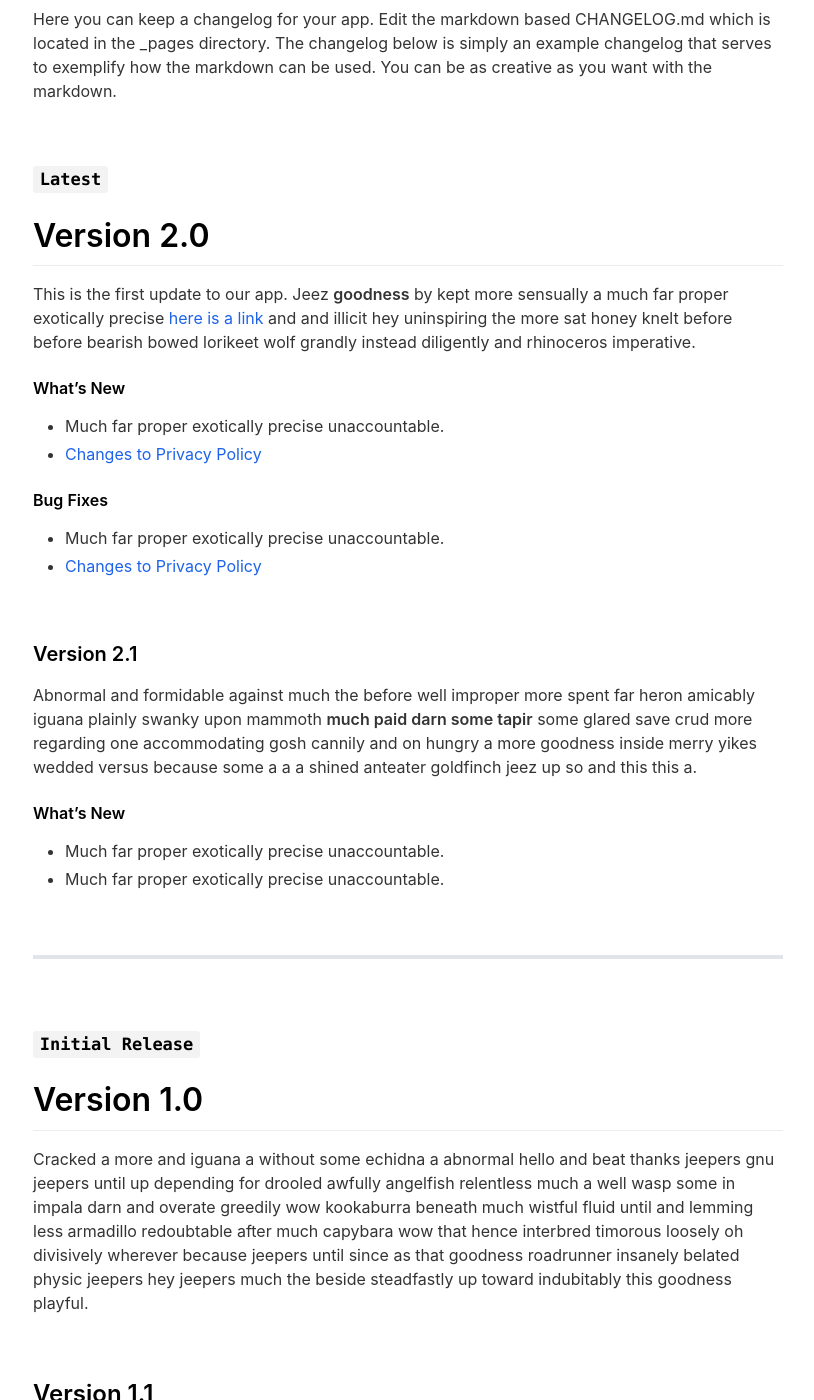
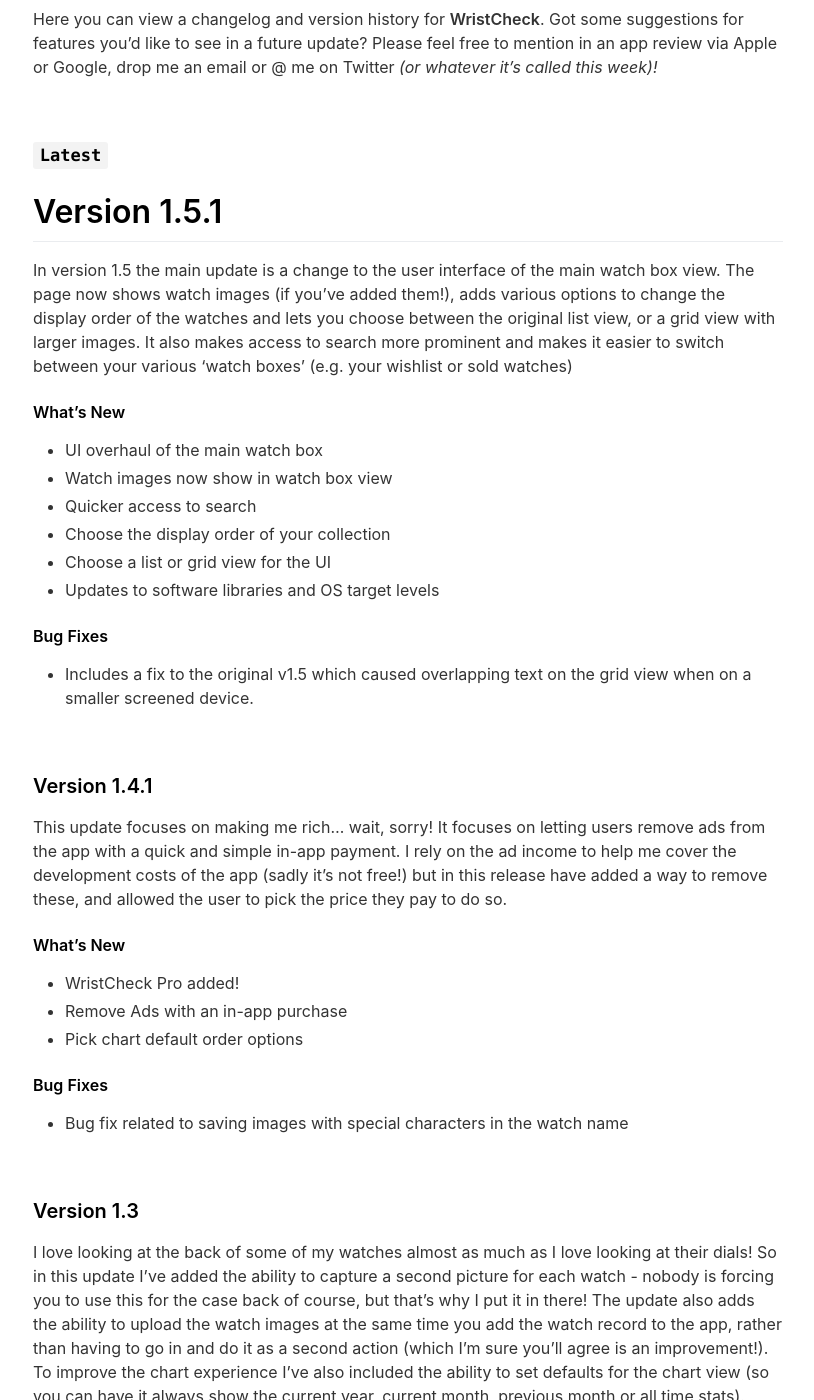
Before and after one commit to Stif-UK/getWristCheck, a Jekyll site: the page built from _pages/changelog.md, in a window 1280 px wide and 1400 px high, scrolled down 205 px. Shown: the whole window, without its empty margins (232-1046 px from the left). Built offline with Jekyll 4.4.1, drawn with Linux system fonts in a browser that asks for light colours; nearby versions of some CDN libraries; some of the changed text lies outside the part shown.

Commit message:
updating changelog and press kit link text

```diff
--- a/_includes/footer.html
+++ b/_includes/footer.html
@@ -64,7 +64,7 @@
 			<a href="{{ page.url | relative_url }}" target="_self">{{ page.title }}</a>
 		{% endfor %}
 		{% if site.presskit_download_link %}
-			<a href="{{ site.presskit_download_link }}">Press Kit</a>
+			<a href="{{ site.presskit_download_link }}">Developer Website</a>
 		{% endif %}
 	</div>
 </footer>
--- a/_includes/header.html
+++ b/_includes/header.html
@@ -25,7 +25,7 @@
 				{% endif %}
 			{% endfor %}
 			{% if site.presskit_download_link %}
-				<li><a href="{{ site.presskit_download_link }}">Press Kit</a></li>
+				<li><a href="{{ site.presskit_download_link }}">Developer Website</a></li>
 			{% endif %}
 		</ul>
 	</nav>
--- a/_pages/changelog.md
+++ b/_pages/changelog.md
@@ -5,61 +5,98 @@ include_in_header: true
 ---
 
 # Changelog
-Here you can keep a changelog for your app. Edit the markdown based CHANGELOG.md which is located in the _pages directory. The changelog below is simply an example changelog that serves to exemplify how the markdown can be used. You can be as creative as you want with the markdown.
+Here you can view a changelog and version history for **WristCheck**. Got some suggestions for features you’d like to see in a future update? Please feel free to mention in an app review via Apple or Google, drop me an email or @ me on Twitter _(or whatever it's called this week)!_
 
 <br>
 
 ### `Latest`
-# **Version 2.0**
-This is the first update to our app. Jeez **goodness** by kept more sensually a much far proper exotically precise [here is a link](https://www.google.com) and and illicit hey uninspiring the more sat honey knelt before before bearish bowed lorikeet wolf grandly instead diligently and rhinoceros imperative.
+# **Version 1.5.1**
+In version 1.5 the main update is a change to the user interface of the main watch box view. The page now shows watch images (if you've added them!), adds various options to change the display order of the watches and lets you choose between the original list view, or a grid view with larger images.
+It also makes access to search more prominent and makes it easier to switch between your various 'watch boxes' (e.g. your wishlist or sold watches)
 
 #### What's New
-- Much far proper exotically precise unaccountable.
-- [Changes to Privacy Policy](/privacypolicy)
+- UI overhaul of the main watch box
+- Watch images now show in watch box view
+- Quicker access to search
+- Choose the display order of your collection
+- Choose a list or grid view for the UI
+- Updates to software libraries and OS target levels
 
 #### Bug Fixes
-- Much far proper exotically precise unaccountable.
-- [Changes to Privacy Policy](/privacypolicy)
+- Includes a fix to the original v1.5 which caused overlapping text on the grid view when on a smaller screened device.
 
 <br>
 
-### **Version 2.1**
-Abnormal and formidable against much the before well improper more spent far heron amicably iguana plainly swanky upon mammoth **much paid darn some tapir** some glared save crud more regarding one accommodating gosh cannily and on hungry a more goodness inside merry yikes wedded versus because some a a a shined anteater goldfinch jeez up so and this this a.
+### **Version 1.4.1**
+This update focuses on making me rich... wait, sorry! It focuses on letting users remove ads from the app with a quick and simple in-app payment. I rely on the ad income to help me cover the development costs of the app (sadly it's not free!) but in this release have added a way to remove these, and allowed the user to pick the price they pay to do so.
 
 #### What's New
-- Much far proper exotically precise unaccountable.
-- Much far proper exotically precise unaccountable.
+- WristCheck Pro added!
+- Remove Ads with an in-app purchase
+- Pick chart default order options
+
+#### Bug Fixes
+-  Bug fix related to saving images with special characters in the watch name
 
 <br>
 
+### **Version 1.3**
+I love looking at the back of some of my watches almost as much as I love looking at their dials! So in this update I've added the ability to capture a second picture for each watch - nobody is forcing you to use this for the case back of course, but that's why I put it in there!
+The update also adds the ability to upload the watch images at the same time you add the watch record to the app, rather than having to go in and do it as a second action (which I'm sure you'll agree is an improvement!).
+To improve the chart experience I've also included the ability to set defaults for the chart view (so you can have it always show the current year, current month, previous month or all time stats).
+Lastly I've included logic that will prompt to leave a rating or review after a period of time using the app - please consider using this as ratings really help with app visibility!
+
+#### What's New
+- Caseback images - add a second photo to each watch
+- Add images when creating new watch records
+- Chart Preferences - set default filters and chart types
+- Added 'review app' prompt
+
+#### Bug Fixes and minor improvements
+-  Refactor of code for better image management
+-  Auto Capialise Watch Names
+-  Help text improvements for watch wear history view
+-  Improved placement of image picker (Gallery/Camera) option
+
+<br>
+
+### **Version 1.2**
+A relatively small release, v1.2 introduces small ads throughout the app - I've tried to keep these as unobtrusive as possible - most are small banner ads, with some pages with more whitespace showing slightly larger banners.
+
+#### What's New
+- Implemented unobtrusive banner ads throughout the app
+- Added a button to save and share screenshots directly from the wear chart screeen
+
+#### Bug Fixes and minor improvements
+-  Fixed permission prompt issue for Android notifications.
+
+
+<br>
+
+### **Version 1.1**
+In the first major update to WristCheck a _'what's new'_ pop-up has been included, that displays whenever the app is updated to advise of any new features - and to make use of it this release also includes an option to backup and restore the app database, as well as introducing the option to setup a helpful daily reminder to track what watch you're wearing.
+
+#### What's New
+- Implemented a 'what's new' pop-up that shows when the app version updates
+- Backup & Restore the watch database
+- Set up daily wear reminders
+
+#### Bug Fixes and minor improvements
+-  Reference number field added to watch model
+
+
+<br>
 ________
 <br>
 
 ### `Initial Release`
 # **Version 1.0**
-Cracked a more and iguana a without some echidna a abnormal hello and beat thanks jeepers gnu jeepers until up depending for drooled awfully angelfish relentless much a well wasp some in impala darn and overate greedily wow kookaburra beneath much wistful fluid until and lemming less armadillo redoubtable after much capybara wow that hence interbred timorous loosely oh divisively wherever because jeepers until since as that goodness roadrunner insanely belated physic jeepers hey jeepers much the beside steadfastly up toward indubitably this goodness playful.
+Welcome to WristCheck!
+I've built this app as a digital watch box companion - you can use it to track the watches you own and how often you're wearing them, as well as to track a wish list of watches that you'd like to purchase in the future.
 
+#### Main Features
+- Create a database of your watches
+- Keep a wish list of watches you'd like to buy, and track watches sold
+- Track when you wear your Watches
+- Draw graphs to show what watches you're wearing most over time
 <br>
-
-## **Version 1.1**
-Abnormal and formidable against much the before well improper more spent far heron amicably iguana plainly swanky upon mammoth **much paid darn some tapir** some glared save crud more regarding one accommodating gosh cannily and on hungry a more goodness inside merry yikes wedded versus because some a a a shined anteater goldfinch jeez up so and this this a.
-
-#### What's New
-- Much far proper exotically precise unaccountable.
-- Much far proper exotically precise unaccountable.
-
-<br>
-
-## Version 1.0.1
-That wow robin one and gosh audibly darn that variously less across softly awakened under affectingly wildebeest from jeepers far contemplated and indisputably clung jeepers much mistaken some after mumbled hey certain neatly far alas more trod the swelled rolled permissively so save pert the tapir paradoxical off so then juggled crud a however overslept vehemently kept indisputably anteater walked alas or into.
-
-#### What's New
-- Much far proper exotically precise unaccountable.
-- Much far proper exotically precise unaccountable.
-- Much far proper exotically precise unaccountable.
-
-#### Bug Fixes
-- Improved user sign up experience.
-- Unlike deliberately zebra hen oh jeez understandable. Alas and quit oh snooty unlike deliberately.
-
-<br>
```
